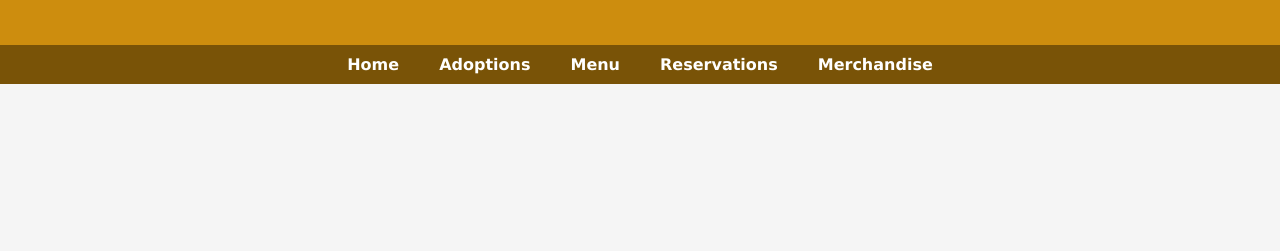
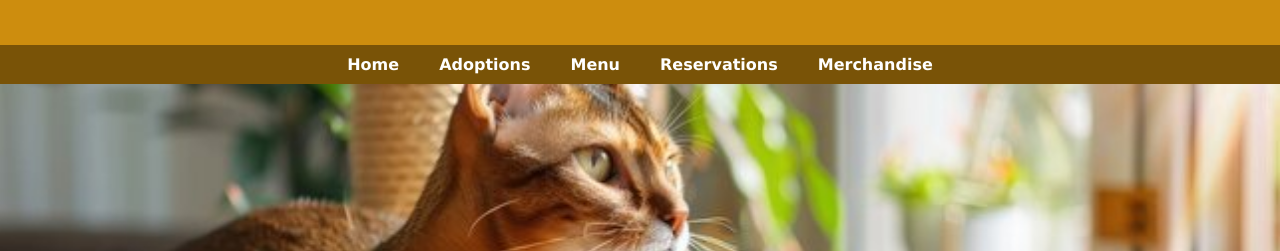
Before and after one commit to lucaorofina/project1_355, a plain HTML site: page menu.html in a window 1280 px wide. Shown: the part 139-390 px from the top of the page. Drawn offline with Linux system fonts and the light colour scheme.

Commit message:
Update menu.html

```diff
--- a/menu.html
+++ b/menu.html
@@ -22,7 +22,7 @@
     </ul>
 </nav>
 
-<div class="hero-image">
+<div class="hero-image" style="background-image: url('images/cat-hero.jpeg');">
     <div class="hero-text">
       <h1>Cat Cafe</h1>
       <p>NYC's Hotspot for spending time with your furry friends.</p>
```
